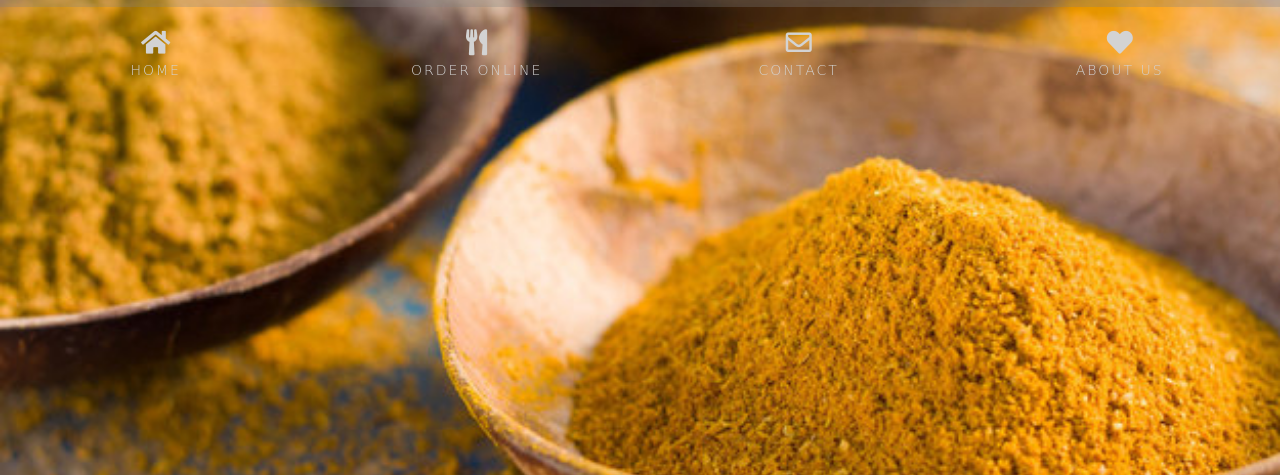
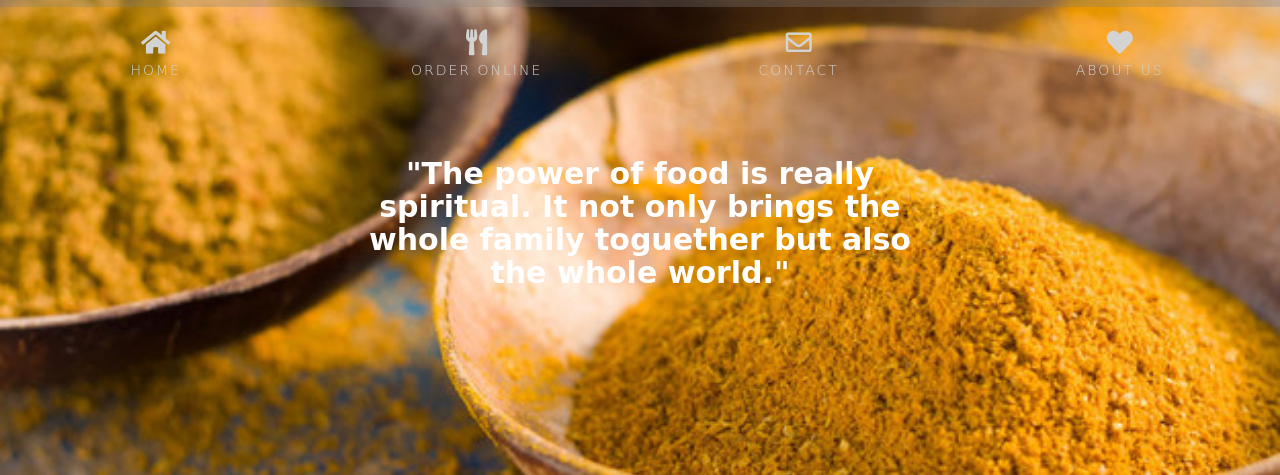
Before and after one commit to mboladop/IndianChallenge, a plain HTML site: page index.html in a window 1280 px wide. Shown: the part 275-750 px from the top of the page. Drawn offline with nearby package versions, Linux system fonts and the light colour scheme.

Commit message:
quote+about

```diff
--- a/css/style.css
+++ b/css/style.css
@@ -6,11 +6,12 @@ body{
     -moz-background-size: cover;
     -o-background-size: cover;
     background-size: cover;
-    height:100%;
+    padding-bottom: 60px;
 }
+
 .bodyAbout{
     background-image: url("../challenge/images/background.jpg");
-    padding-bottom: 60px;
+
 }
 
 .logo {
@@ -108,3 +109,11 @@ footer {
     margin-right: auto;
     width: 100%;
 }
+
+.quote {
+    font-family: 'Tangerine', cursive;
+    text-align: center;
+    color: white;
+    font-weight: bold;
+    padding-bottom: 60px:
+}
--- a/index.html
+++ b/index.html
@@ -41,7 +41,14 @@
             </li>
         </ul>
     </navbar>
-
+<!--QUOTE-->
+<section class="container">
+    <div class="row">
+        <div class="col-md-6 col-md-offset-3">
+        <h2 class="quote">"The power of food is really spiritual. It not only brings the whole family toguether but also the whole world."</h2>
+        </div>
+    </div>
+</section>
     <!--footer-->
     <footer>
         <figure>
```
Also changed, not shown: aboutus.html (+1 -1 lines), challenge/images/comida-hindu.jpg, challenge/images/comida.jpg, challenge/images/download.jpg.
